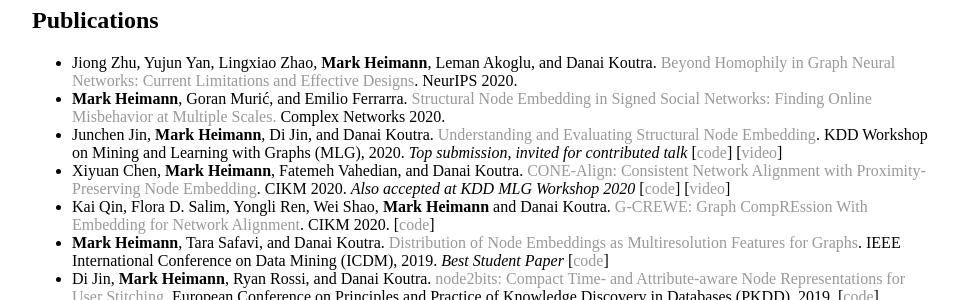
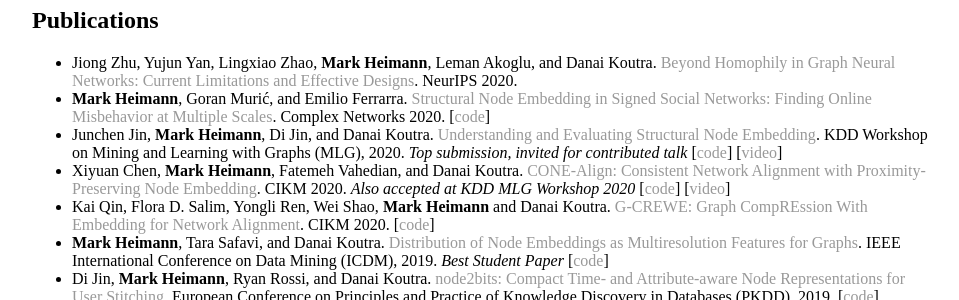
Before and after one commit to markheimann/markheimann.github.io, a Jekyll site: the page built from index.html, in a window 1280 px wide. Shown: the part 536-836 px from the top of the page, without its empty margins (160-1119 px from the left). Built offline with Jekyll 4.4.1, drawn with Linux system fonts in a browser that asks for light colours.

Commit message:
added code link for new paper

```diff
--- a/index.html
+++ b/index.html
@@ -16,7 +16,7 @@ title: Mark Heimann
 <div class="blurb">
 <ul>
   <li> Jiong Zhu, Yujun Yan, Lingxiao Zhao, <b>Mark Heimann</b>, Leman Akoglu, and Danai Koutra.  <a href="https://arxiv.org/pdf/2006.11468.pdf">Beyond Homophily in Graph Neural Networks: Current Limitations and Effective Designs</a>. NeurIPS 2020.
-  <li> <b>Mark Heimann</b>, Goran Murić, and Emilio Ferrarra.  <a href="papers/20CompNet_SignedRole.pdf">Structural Node Embedding in Signed Social Networks: Finding Online Misbehavior at Multiple Scales.</a> Complex Networks 2020.
+  <li> <b>Mark Heimann</b>, Goran Murić, and Emilio Ferrarra.  <a href="papers/20CompNet_SignedRole.pdf">Structural Node Embedding in Signed Social Networks: Finding Online Misbehavior at Multiple Scales</a>. Complex Networks 2020. [<a href="https://github.com/markheimann/Signed-Network-Roles">code</a>]
   <li> Junchen Jin, <b>Mark Heimann</b>, Di Jin, and Danai Koutra.  <a href="papers/20MLG_StrucEval.pdf">Understanding and Evaluating Structural Node Embedding</a>. KDD Workshop on Mining and Learning with Graphs (MLG), 2020. <em>Top submission, invited for contributed talk</em> [<a href="https://github.com/GemsLab/StrucEmbeddingGraphLibrary">code</a>] [<a href="https://www.youtube.com/watch?v=Y-YKgsETx3A">video</a>]
   <li> Xiyuan Chen, <b>Mark Heimann</b>, Fatemeh Vahedian, and Danai Koutra.  <a href="papers/20CIKM_CONEAlign.pdf">CONE-Align: Consistent Network Alignment with Proximity-Preserving Node Embedding</a>. CIKM 2020. <em>Also accepted at KDD MLG Workshop 2020</em> [<a href="https://github.com/GemsLab/CONE-Align">code</a>] [<a href="https://www.youtube.com/watch?v=27I2fCRSWu0">video</a>]
   <li> Kai Qin, Flora D. Salim, Yongli Ren, Wei Shao, <b>Mark Heimann</b> and Danai Koutra.  <a href="papers/20CIKM_GCREWE.pdf">G-CREWE: Graph CompREssion With Embedding for Network Alignment</a>. CIKM 2020. [<a href="https://github.com/cruiseresearchgroup/G-CREWE">code</a>]
```
